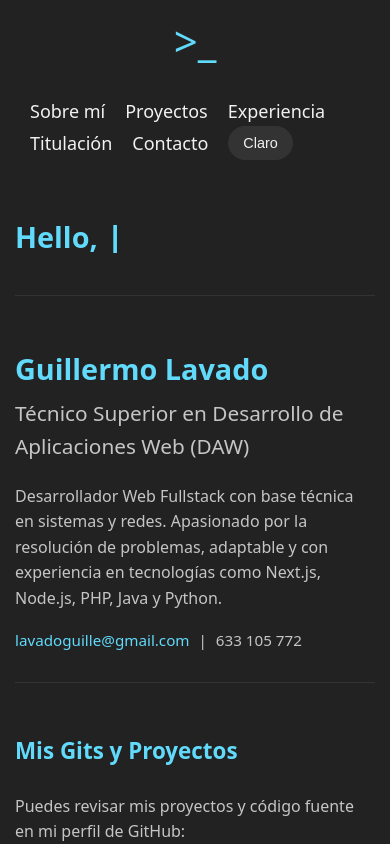
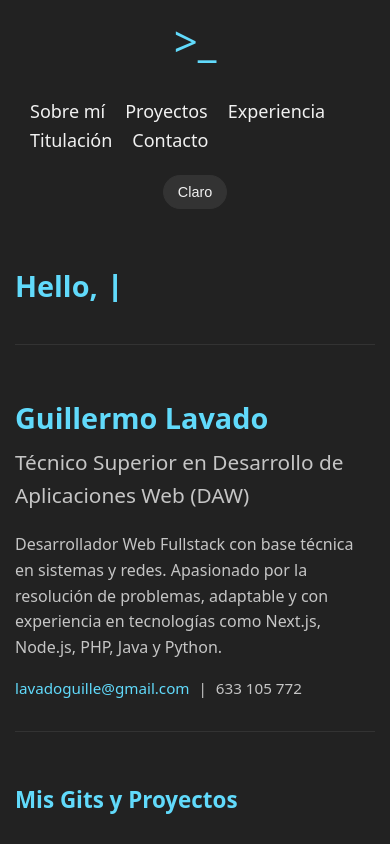
Before and after one commit to Guille-Lavado/web-gl, a React (Create React App) app: page / in a window 390 px wide. Shown: the top 844 px of the page. Built offline with nearby package versions, Linux system fonts and the light colour scheme.

Commit message:
Cambio en el diseño del menu

```diff
--- a/src/components/Menu.css
+++ b/src/components/Menu.css
@@ -1,11 +1,22 @@
 .menu {
   display: flex;
-  flex-direction: row;
   justify-content: space-between;
   box-sizing: border-box;
   width: 100%;
   padding: 20px 35px;
   font-size: 18px;
+}
+
+.logo {
+  position: relative;
+  bottom: 8px;
+  font-size: 42px;
+  color: var(--primary-accent);
+}
+
+.menu div {
+  display: flex;
+  align-items: center;
 }
 
 .menu ul {
@@ -30,10 +41,12 @@
 }
 
 .btn-theme {
+  height: fit-content;
   background-color: var(--btn-bg);
   color: var(--text-color);
   border: 1px solid var(--border-color);
   padding: 8px 14px;
+  margin-left: 20px;
   border-radius: 20px;
   cursor: pointer;
   font-size: 0.9rem;
@@ -44,19 +57,17 @@
   background-color: var(--btn-hover);
 }
 
-.menu .logo {
-  position: relative;
-  bottom: 8px;
-  font-size: 42px;
-  color: var(--primary-accent);
-}
-
-@media (max-width: 600px) {
+@media (max-width: 780px) {
   .menu {
     flex-direction: column;
     align-items: center;
     gap: 15px;
     padding: 15px 20px;
+  }
+
+  .menu div {
+    flex-direction: column;
+    gap: 20px;
   }
 
   .menu ul {
@@ -66,4 +77,8 @@
   .menu ul li {
     margin: 0 10px;
   }
+
+  .btn-theme {
+    margin: 0;
+  }
 }
--- a/src/components/Menu.jsx
+++ b/src/components/Menu.jsx
@@ -4,18 +4,18 @@ function Menu({theme, toggleTheme}) {
   return (
     <nav className='menu'>
       <span className='logo'>&#62;&#95;</span>
+      <div>
         <ul>
           <li><a href="#saludo">Sobre mí</a></li>
           <li><a href="#repositorios">Proyectos</a></li>
           <li><a href="#experiencia">Experiencia</a></li>
           <li><a href="#estudios">Titulación</a></li>
           <li><a href="#contacto">Contacto</a></li>
-        <li>
+        </ul>
         <button className="btn-theme" onClick={toggleTheme}>
           {theme === 'dark' ? 'Claro' : 'Oscuro'}
         </button>
-        </li>
-      </ul>
+      </div>
     </nav>
   );
 }
```
Lines whose indentation alone changed are shown as unchanged.
